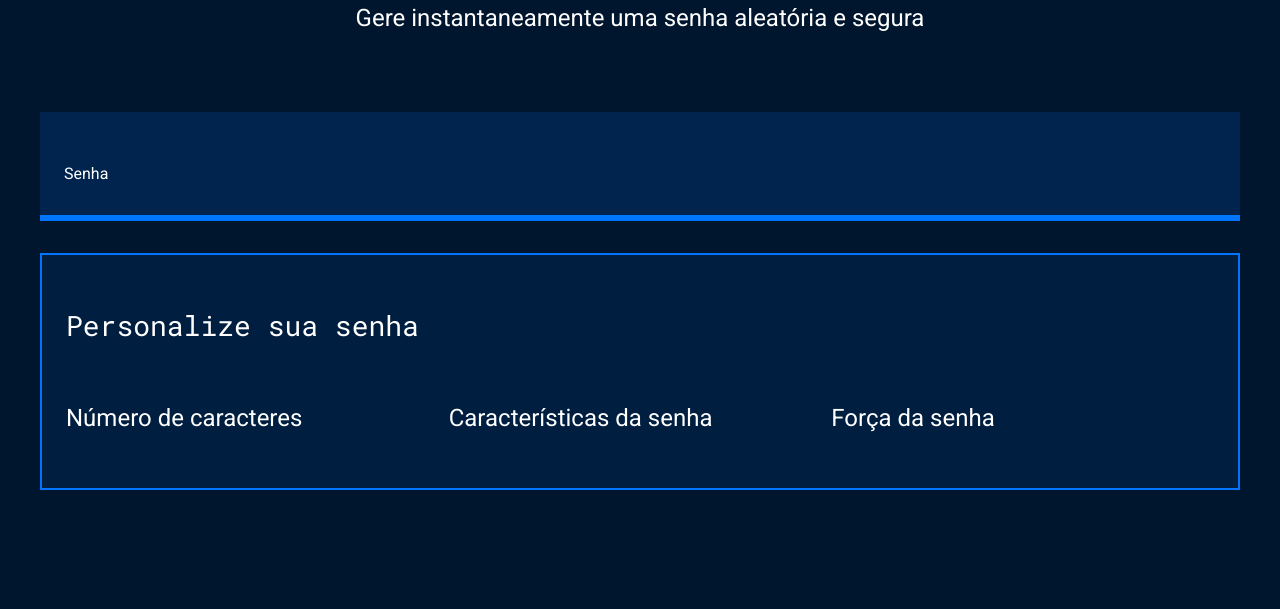
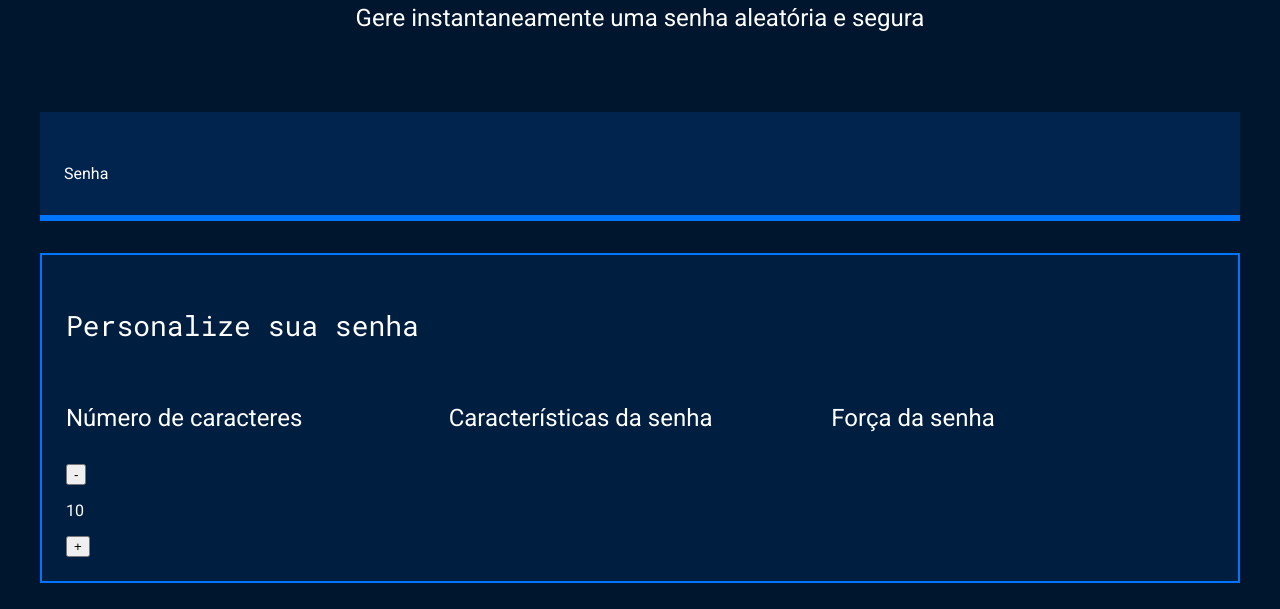
Before and after one commit to Kauanportela/repositor_de_senha, a plain HTML site: page index.html in a window 1280 px wide. Shown: the part 191-800 px from the top of the page. Drawn offline with Linux system fonts and the light colour scheme.

Commit message:
-e+ butoes

```diff
--- a/index.html
+++ b/index.html
@@ -24,6 +24,14 @@
             <div class="parametro-coluna__senha">
                 <div class="parametro-senha">
                     <h4 class="parametro-senha__titulo">Número de caracteres</h4>
+<div>
+    <button>-</button>
+<p>10</p>
+<button>+</button>
+
+</div>
+
+
                 </div>
                 <div class="parametro-senha">
                     <h4 class="parametro-senha__titulo">Características da senha</h4>
```
